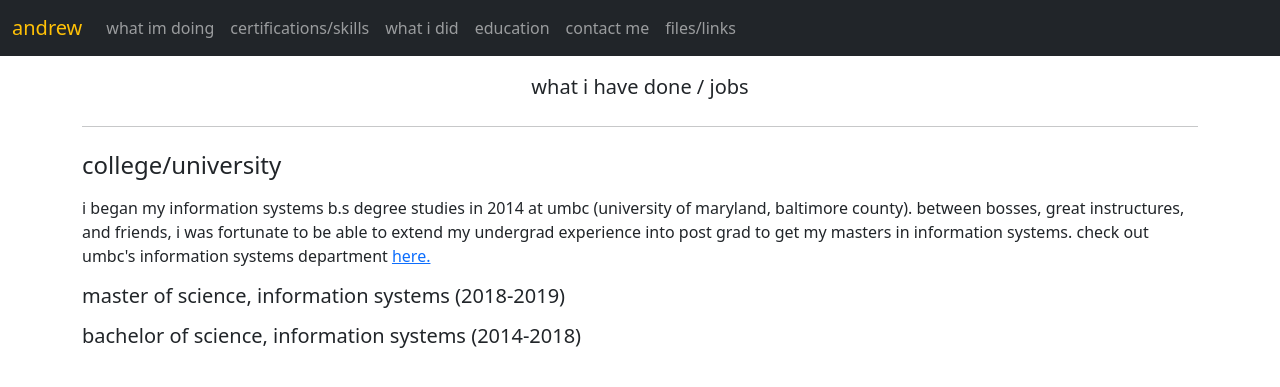
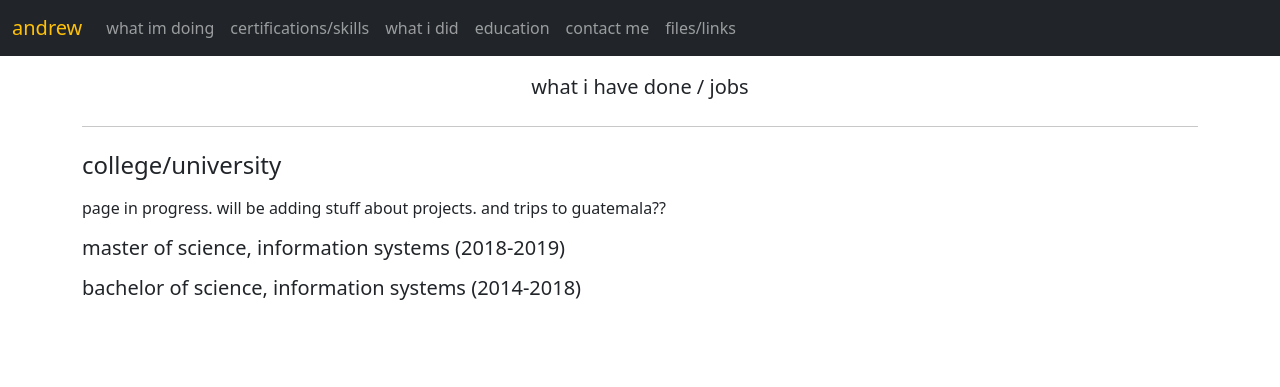
Before and after one commit to andrewp24/andrewp24.github.io, a Jekyll site: the page built from did.html, in a window 1280 px wide. Shown: the top 387 px of the page. Built offline with Jekyll 4.4.1, drawn with Linux system fonts in a browser that asks for light colours.

Commit message:
updated to in progress

```diff
--- a/did.html
+++ b/did.html
@@ -13,10 +13,7 @@ layout: default
             <div class="media">
                 <div class="media-body">
                     <p></p>
-                    i began my information systems b.s degree studies in 2014 at umbc (university of maryland,
-                    baltimore county). between bosses, great instructures, and friends, i was fortunate to be able to
-                    extend my undergrad experience into post grad to get my masters in information systems. check out
-                    umbc's information systems department <a href="https://informationsystems.umbc.edu/">here.</a>
+                    page in progress. will be adding stuff about projects. and trips to guatemala??</a>
                     <p></p>
                     <h5>master of science, information systems (2018-2019)</h5>
                     <p></p>
```
